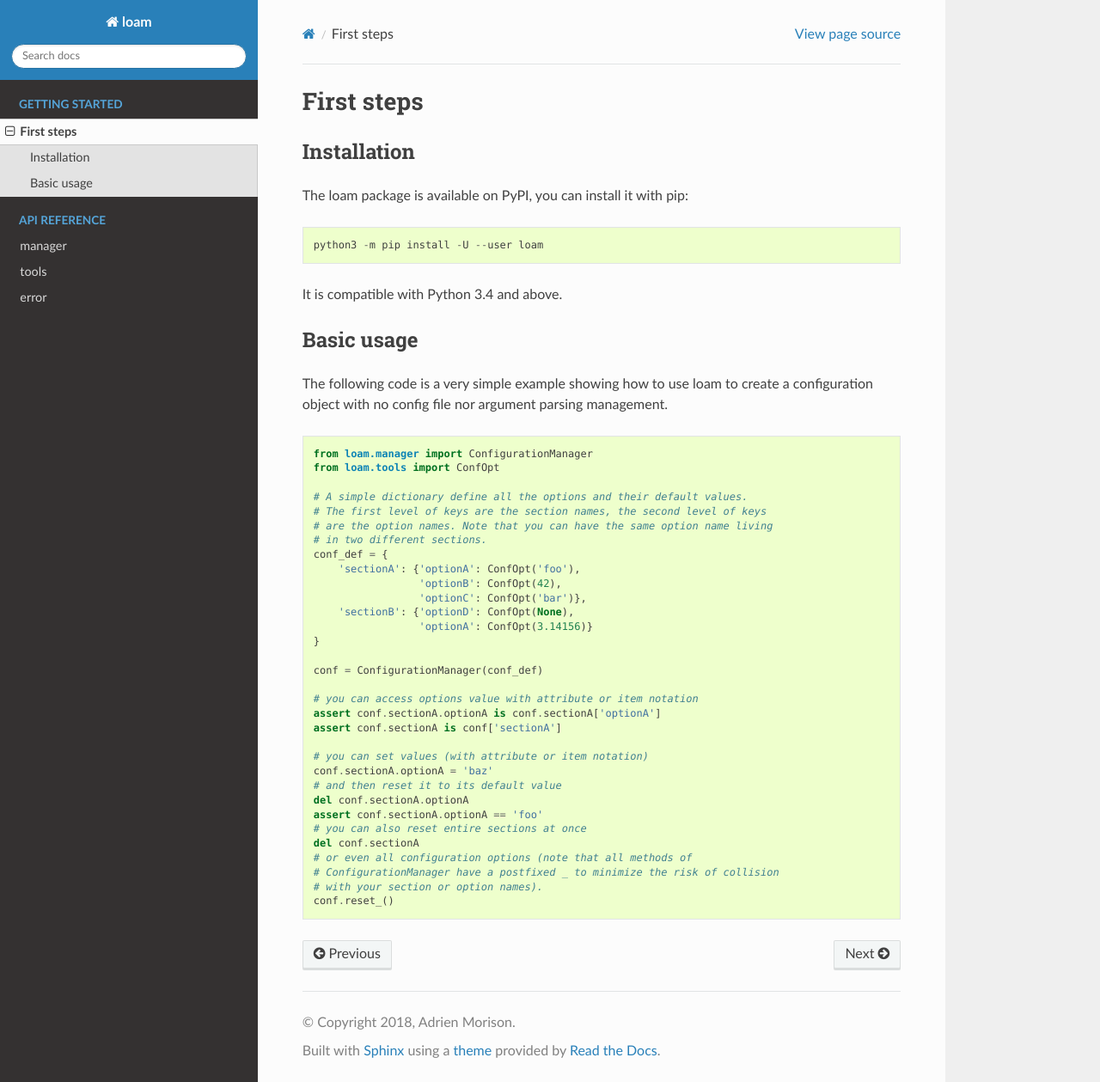
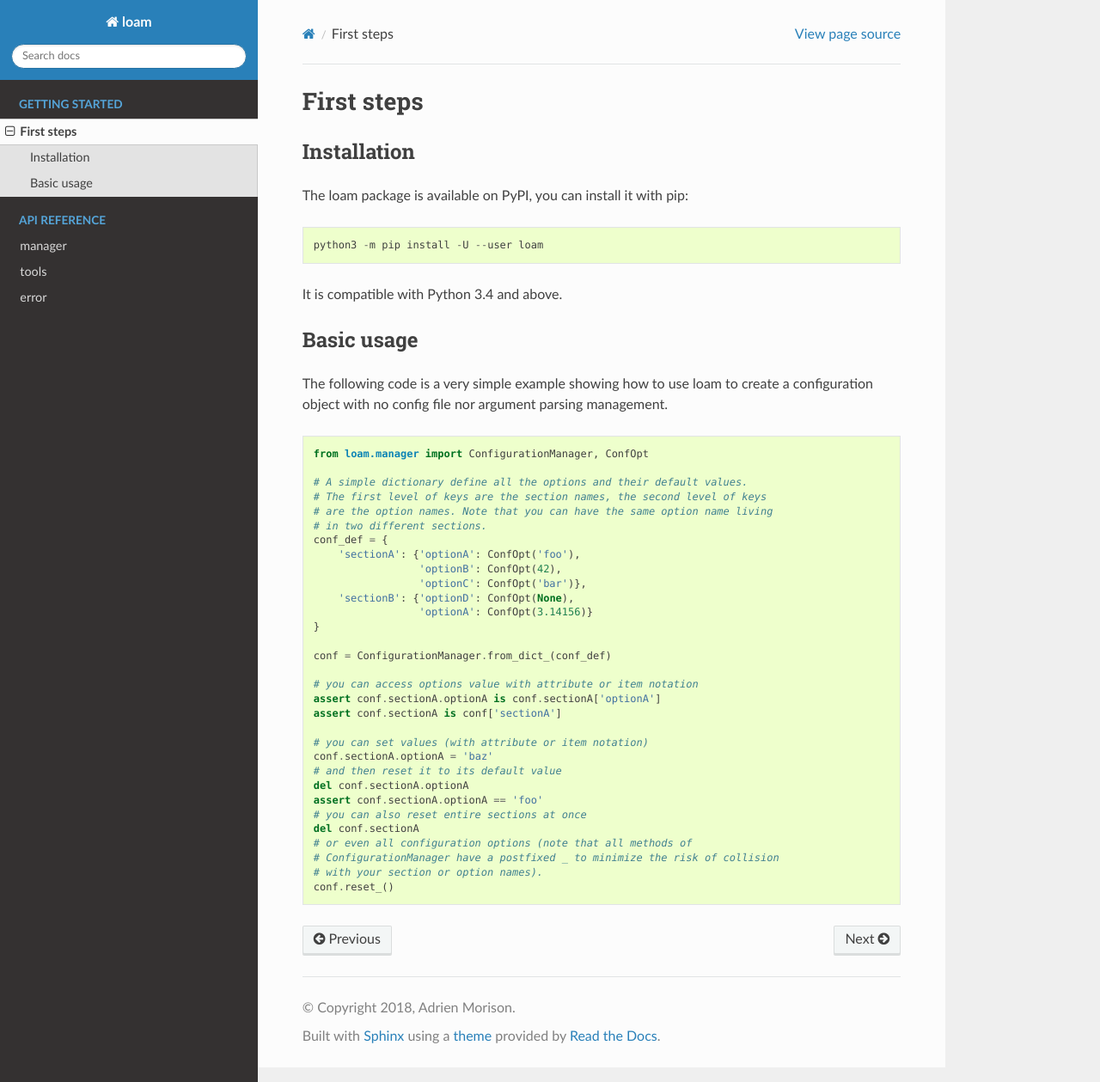
Before and after one commit to amorison/loam, a Sphinx documentation site: the page built from docs/sources/firststeps.rst, in a window 1280 px wide and 1259 px high. Shown: the whole window at 86% size. Built offline with Sphinx 7.4.7 and the Read the Docs theme 2.0.0, drawn with Linux system fonts in a browser that asks for light colours.

Commit message:
Update example in firstep docs

```diff
--- a/docs/sources/firststeps.rst
+++ b/docs/sources/firststeps.rst
@@ -18,8 +18,7 @@
 
 ::
 
-    from loam.manager import ConfigurationManager
-    from loam.tools import ConfOpt
+    from loam.manager import ConfigurationManager, ConfOpt
 
     # A simple dictionary define all the options and their default values.
     # The first level of keys are the section names, the second level of keys
@@ -33,7 +32,7 @@
                      'optionA': ConfOpt(3.14156)}
     }
 
-    conf = ConfigurationManager(conf_def)
+    conf = ConfigurationManager.from_dict_(conf_def)
 
     # you can access options value with attribute or item notation
     assert conf.sectionA.optionA is conf.sectionA['optionA']
```
